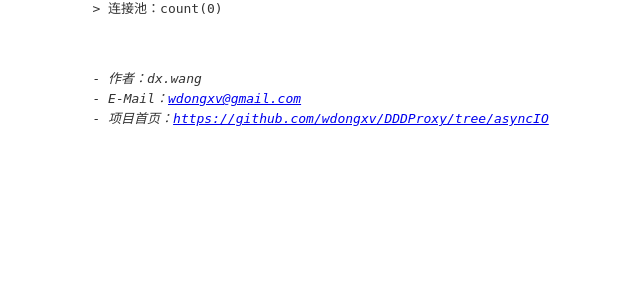
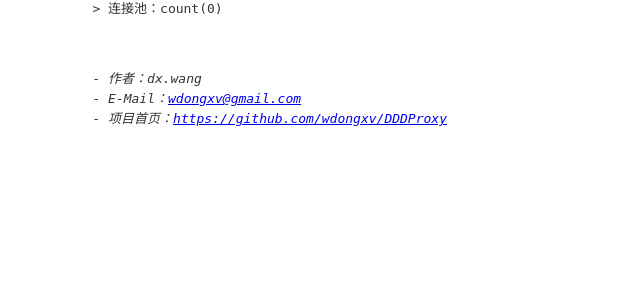
Before and after one commit to wdongxv/DDDProxy, a Python web app: template DDDProxy/template/index.html in a window 1280 px wide. Shown: the part 444-744 px from the top of the page, without its empty margins (42-682 px from the left). Run offline with Jinja, Linux system fonts and the light colour scheme; the template is opened without the code that fills it, so the values that code supplies are empty.

Commit message:
update info

```diff
--- a/DDDProxy/template/index.html
+++ b/DDDProxy/template/index.html
@@ -138,7 +138,7 @@ div.domainLine {
 		<div class="help" style="font-style: italic;">
 			<div>
 				- 作者：dx.wang<br /> - E-Mail：<a href="mailto:wdongxv@gmail.com">wdongxv@gmail.com</a><br />
-				- 项目首页：<a href="https://github.com/wdongxv/DDDProxy">https://github.com/wdongxv/DDDProxy/tree/asyncIO</a>
+				- 项目首页：<a href="https://github.com/wdongxv/DDDProxy">https://github.com/wdongxv/DDDProxy</a>
 			</div>
 		</div>
 	</div>
```
Also changed, not shown: readme.md.
